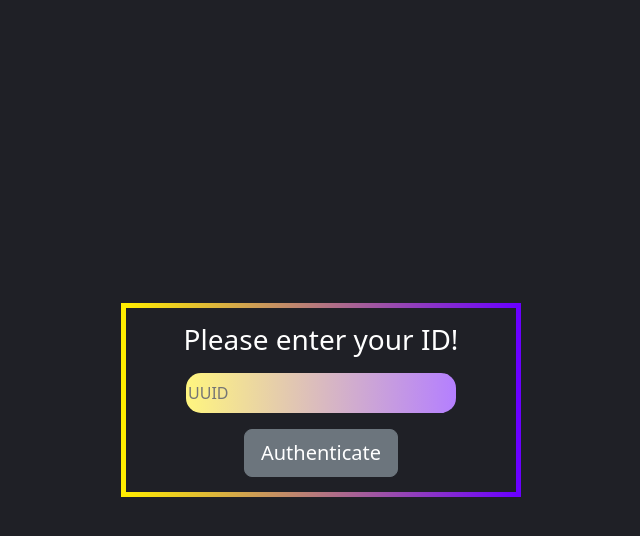
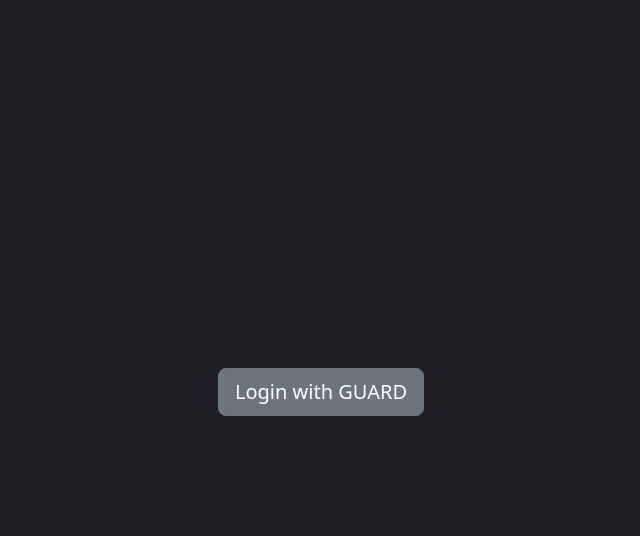
Before and after one commit to CookieJ4R/QuillAndDagger, a Flask app: page /authenticate in a window 1280 px wide. Shown: the top 536 px of the page, without its empty margins (319-959 px from the left). Run offline with Flask 2, Linux system fonts and the light colour scheme; parts of the project's set-up code (start-up, migrations or seed data) failed here and were passed over.

Commit message:
Reworked Q&D to work with GUARD SSO and visually updated result screen

```diff
--- a/data/app_config.ini
+++ b/data/app_config.ini
@@ -5,7 +5,7 @@
 port=5000
 [STATE_MACHINE]
 timezone=Europe/Berlin
-preparation_phase_end=2022-07-29T15:45:00
-writing_phase_end=2022-07-29T15:46:15
+preparation_phase_end=2022-10-29T15:45:00
+writing_phase_end=2022-10-29T15:46:15
 review_phase_end=2022-10-29T15:46:30
-initial_state=2
+initial_state=3
--- a/src/JSONDB.py
+++ b/src/JSONDB.py
@@ -43,6 +43,12 @@
     def get(self, key):
         return self.database[key]
 
+    def get_key(self, value):
+        for key in self.database.keys():
+            if self.database[key] == value:
+                return key
+        return None
+
     def does_value_exist(self, value):
         return value in self.database.values()
 
--- a/src/app.py
+++ b/src/app.py
@@ -6,7 +6,7 @@
 from os.path import basename
 from threading import Thread
 from zipfile import ZipFile
-
+import requests
 import configparser
 import pytz
 from flask import Flask, session, request, redirect, render_template, send_file
@@ -25,7 +25,6 @@
 app.secret_key = "ijwo0hDFj2JKD7sf09hfoinin2"
 
 logger = logging.getLogger("QuillAndDagger")
-
 
 @app.route("/preparation_phase")
 def build_preparation_stage_page():
@@ -88,12 +87,12 @@
         return redirect("/authenticate")
     if state_machine.get_current_state() != RESULT_STAGE:
         return redirect("/")
-    results = build_results(review_db)
+    results = build_results(review_db, alias_db)
     return render_template("result_phase.html", alias=session['alias'], results=results)
 
 
-def build_authentication_page():
-    return render_template("authentication.html")
+def build_authentication_page(error_msg):
+    return render_template("authentication.html", error=error_msg)
 
 
 @app.route('/download_files')
@@ -128,29 +127,36 @@
         return redirect("/result_phase")
 
 
-@app.route('/authenticate', methods=['GET', 'POST'])
+@app.route('/authenticate')
 def authenticate():
     if is_authenticated_session(session):
         return redirect("/")
-    if request.method == 'POST':
-        logger.info("incoming authentication request")
-        if "uid" in request.form:
-            uuid = request.form.get("uid").strip()
-            logger.info(f"{uuid} tries to authenticate")
-            if uuid_db.has_value(uuid):
-                if alias_db.does_key_exist(uuid):
-                    alias = alias_db.get(uuid)
+    if request.method == 'GET':
+        if "GUARDTOKEN" in request.args:
+            token = request.args["GUARDTOKEN"]
+            response = requests.get("https://guard.timmorgner.de/sso?GUARDTOKEN=" + token)
+            if response.status_code == 200:
+                username = response.json()["username"]
+                if alias_db.does_key_exist(username):
+                    alias = alias_db.get(username)
                     logger.info(f"Authenticated! {alias} logged in!")
                     session['alias'] = alias
                 else:
+                    if not (state_machine.get_current_state() == PREPARATION_STAGE or
+                            state_machine.get_current_state() == WRITING_STAGE):
+                        logger.info(f"{username} tried to join a running competition!")
+                        auth_error_msg = "Sorry you cant join now. The competition has already begun!"
+                        return build_authentication_page(error_msg=auth_error_msg)
+
                     logger.info("User without alias tries to authenticate. Generating new alias...")
                     alias = alias_generator.generate_alias(alias_db.database.values())
-                    alias_db.put(uuid, alias)
+                    alias_db.put(username, alias)
                     session['alias'] = alias
                 return redirect("/")
             else:
-                logger.warning("Someone tried to authenticate with an unknown UUID")
-    return build_authentication_page()
+                logger.warning("Error while authenticating with GUARD")
+
+    return build_authentication_page(error_msg="")
 
 
 def _setup_logger():
@@ -173,6 +179,7 @@
 
 if __name__ == '__main__':
     _setup_logger()
+    authentication_error_msg = ""
     config = configparser.ConfigParser()
     config.read("data/app_config.ini")
     prompt_manager = PromptManager()
@@ -193,7 +200,6 @@
     elif initial_state == 3:
         state_machine.current_state = RESULT_STAGE
 
-    uuid_db = SingleValueJSONDB("uuid_db")
     alias_db = JSONDB("alias_db")
     review_db = JSONDB("review_db")
     review_completion_db = SingleValueJSONDB("review_completion_db")
--- a/src/util.py
+++ b/src/util.py
@@ -23,7 +23,7 @@
     return file_list
 
 
-def build_results(review_db: JSONDB) -> dict:
+def build_results(review_db: JSONDB, alias_db: JSONDB) -> dict:
     logger.info("Building results...")
     results = {}
     for review in review_db.database:
@@ -32,7 +32,8 @@
         for score in scores:
             final_score += score
         final_score = round(final_score / len(scores), 2)
-        results[review] = final_score
+        key = review + "|" + alias_db.get_key(review)
+        results[key] = final_score
     return dict(sorted(results.items(), key=lambda item: item[1], reverse=True))
 
 
--- a/templates/authentication.html
+++ b/templates/authentication.html
@@ -11,13 +11,13 @@
     <link rel="stylesheet" href="/static/qad.css" type="text/css">
 </head>
 <body class="text-center">
-<form method="post" action="/authenticate" class="bordered_form">
-    <h3 class="h3 mb-3 font-weight-normal">Please enter your ID!</h3>
-    <label class="sr-only" for="uid"></label><input type="text" id="uid" name="uid" placeholder="UUID"
-                                                    style="color: #1f2026;border-radius: 15px; width: 75%; height: 40px; background-image: linear-gradient(90deg, rgba(255,236,0,0.5), rgba(106,0,255,0.5)); border-width: 0;"><br>
-    <button class="btn btn-lg btn-secondary btn-block mt-3" type="submit" id="authenticate" name="authenticate">
-        Authenticate
-    </button>
-</form>
+<div>
+<a class="btn btn-lg btn-secondary btn-block mt-3" id="login" href="https://guard.timmorgner.de/login?returnURL=http://localhost:5000/authenticate">
+        Login with GUARD
+    </a>
+<br>
+<br>
+<h4 style="color: red">{{ error }}</h4>
+</div>
 </body>
 </html>
```
Also changed, not shown: src/uuid_gen.py (deleted, +0 -21 lines), templates/result_phase.html (+26 -5 lines), 1 other file.
